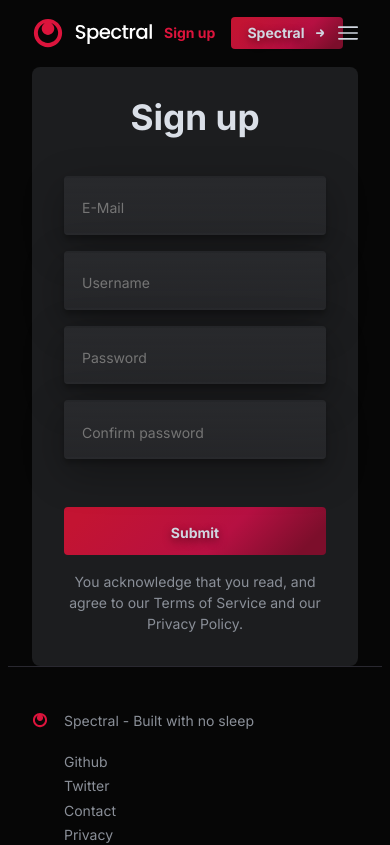
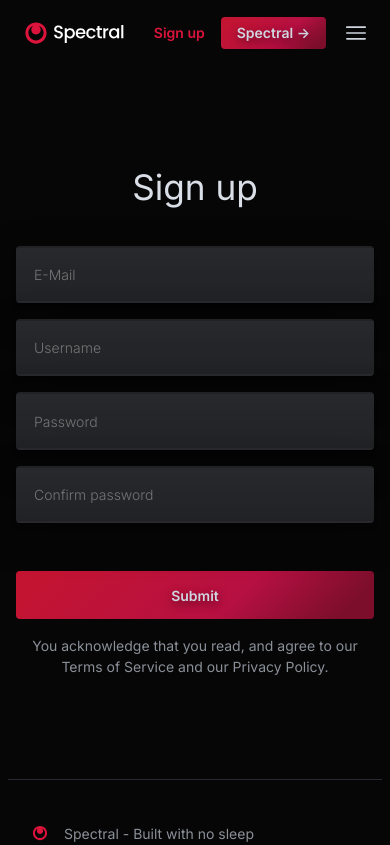
Before and after one commit to azuradara/spectral-web, a Next.js app: page /signup in a window 390 px wide. Shown: the top 845 px of the page. Built offline with nearby package versions, Linux system fonts and the light colour scheme.

Commit message:
responsive patches

```diff
--- a/assets/scss/layout/_content.scss
+++ b/assets/scss/layout/_content.scss
@@ -19,3 +19,9 @@
   width: 100%;
   margin: 0 auto;
 }
+
+@media only screen and (max-width: 900px) {
+  header .contentContainer {
+    padding: 0 24px !important;
+  }
+}
--- a/assets/scss/layout/_header.scss
+++ b/assets/scss/layout/_header.scss
@@ -4,7 +4,7 @@
 .nav {
   display: flex;
   flex-direction: column;
-  background-color: transparent;
+  background-color: #060606;
   position: sticky;
   top: 0;
   left: 0;
@@ -85,7 +85,7 @@ header .contentContainer {
   align-items: center;
 
   a {
-    font-weight: 700;
+    font-weight: 600;
     margin-right: 16px;
     flex-shrink: 0;
     color: crimson;
@@ -135,7 +135,7 @@ header .contentContainer {
   font-size: 14px;
   height: 2rem;
   padding: 0px 1rem;
-  font-weight: 700;
+  font-weight: 600;
   display: flex;
   justify-content: space-between;
   align-items: center;
--- a/assets/scss/pages/_changelog.scss
+++ b/assets/scss/pages/_changelog.scss
@@ -102,6 +102,8 @@
       ul {
         margin-left: 0px;
         padding: 0;
+        margin-top: 0.8em;
+        margin-bottom: 1.2em;
 
         li {
           margin: 0 0 16px 0;
@@ -115,3 +117,35 @@
     }
   }
 }
+
+@media only screen and (max-width: 900px) {
+  .contentContainer.page {
+    min-height: calc(100vh - 120px - 120px - 194px);
+
+    .heading {
+      align-items: center;
+      flex-direction: column;
+      text-align: center;
+    }
+
+    .posts .post {
+      margin: 20px 0;
+      flex-direction: column;
+
+      .left {
+        width: 100%;
+        margin-right: 0px;
+        flex-shrink: 0;
+        flex-direction: column;
+      }
+
+      .right {
+        font-size: 14px;
+        h2 {
+          margin: 0;
+          font-size: 24px;
+        }
+      }
+    }
+  }
+}
--- a/assets/scss/pages/_home.scss
+++ b/assets/scss/pages/_home.scss
@@ -41,7 +41,6 @@
       height: 4rem;
 
       h3 {
-        margin-top: 0.35rem;
         margin-right: 1rem;
       }
 
@@ -174,7 +173,6 @@
 
     .buttons {
       display: flex;
-      gap: 1rem;
       flex-wrap: wrap;
       justify-content: center;
       align-items: center;
@@ -188,11 +186,9 @@
       padding: 0 2rem;
       font-size: 1.2rem;
       height: 4rem;
-
-      h3 {
-        margin-top: 0.5rem;
-        margin-right: 1rem;
-      }
+      margin-bottom: 1rem;
+      margin-left: 1rem;
+      margin-right: 1rem;
 
       img {
         margin-bottom: 0.15rem !important;
@@ -223,4 +219,22 @@
   .prefooter .appBtn_Btn {
     width: 100%;
   }
+
+  .section {
+    padding-top: 50px;
+    padding-bottom: 50px;
+  }
+
+  .section .grid .gridElement {
+    width: 100%;
+    padding: 24px 24px;
+    border-radius: 8px;
+    margin-bottom: 0;
+    box-shadow: 0px 3px 10px rgb(0 0 0 / 20%);
+
+    p,
+    h5 {
+      font-size: 16px;
+    }
+  }
 }
--- a/assets/scss/pages/_signup.scss
+++ b/assets/scss/pages/_signup.scss
@@ -3,7 +3,7 @@
     font-size: clamp(2.2rem, 5vw, 3rem);
     line-height: 1.5;
     text-align: center;
-    font-weight: 700;
+    font-weight: 400;
     filter: drop-shadow(
       0px 13px 40px rgba(0, 0, 0, 0.3),
       0px 4px 4px rgba(0, 0, 0, 0.2)
@@ -41,7 +41,7 @@
       padding: 1rem;
       margin-top: 1rem;
       border-radius: 4px;
-      font-weight: 600;
+      font-weight: 400;
       text-align: center;
     }
 
@@ -60,9 +60,10 @@
         box-shadow: 0px 13px 40px rgba(0, 0, 0, 0.3),
           0px 4px 4px rgba(0, 0, 0, 0.2);
 
+        font-weight: 300;
+
         border-radius: 4px;
-        padding: 1.1rem 1rem;
-        padding-bottom: 0.8rem;
+        padding: 0.9rem 1rem;
         color: #d0d6e0;
         font-size: 1.1rem;
         transition: border 250ms ease-out;
@@ -111,3 +112,18 @@
     transform: rotate(360deg);
   }
 }
+
+@media only screen and (max-width: 900px) {
+  .signup {
+    padding: 0;
+  }
+
+  .signup .form-control {
+    margin: 70px auto;
+    border-radius: 0;
+    background: none;
+
+    padding-left: 1rem;
+    padding-right: 1rem;
+  }
+}
--- a/components/shared/Header.js
+++ b/components/shared/Header.js
@@ -8,7 +8,6 @@ import Link from 'next/link';
 import logoText from 'assets/svg/logo_text.svg';
 import logoIcon from 'assets/svg/logo_ico.svg';
 import menuIcon from 'assets/svg/menu_ico.svg';
-import angleRIcon from 'assets/svg/angle-r_ico.svg';
 
 const Header = () => {
   const [scrolled, setScrolled] = useState(false);
@@ -42,8 +41,8 @@ const Header = () => {
       <div className="contentContainer">
         <Link href="/">
           <div className="logo">
-            <Image src={logoIcon} height={32} width={32} />
-            <Image src={logoText} height={22} width="100%" />
+            <Image src={logoIcon} height={24} width={24} />
+            <Image src={logoText} height={20} width="100%" />
           </div>
         </Link>
 
@@ -74,8 +73,7 @@ const Header = () => {
             className="appBtn_Btn"
             type="submit"
           >
-            <p>Spectral</p>
-            <Image src={angleRIcon} height={14} width={14} />
+            Spectral -{'>'}
           </button>
         </div>
 
```
Also changed, not shown: jsconfig.json (deleted, +0 -17 lines), assets/svg/logo_text.svg.
